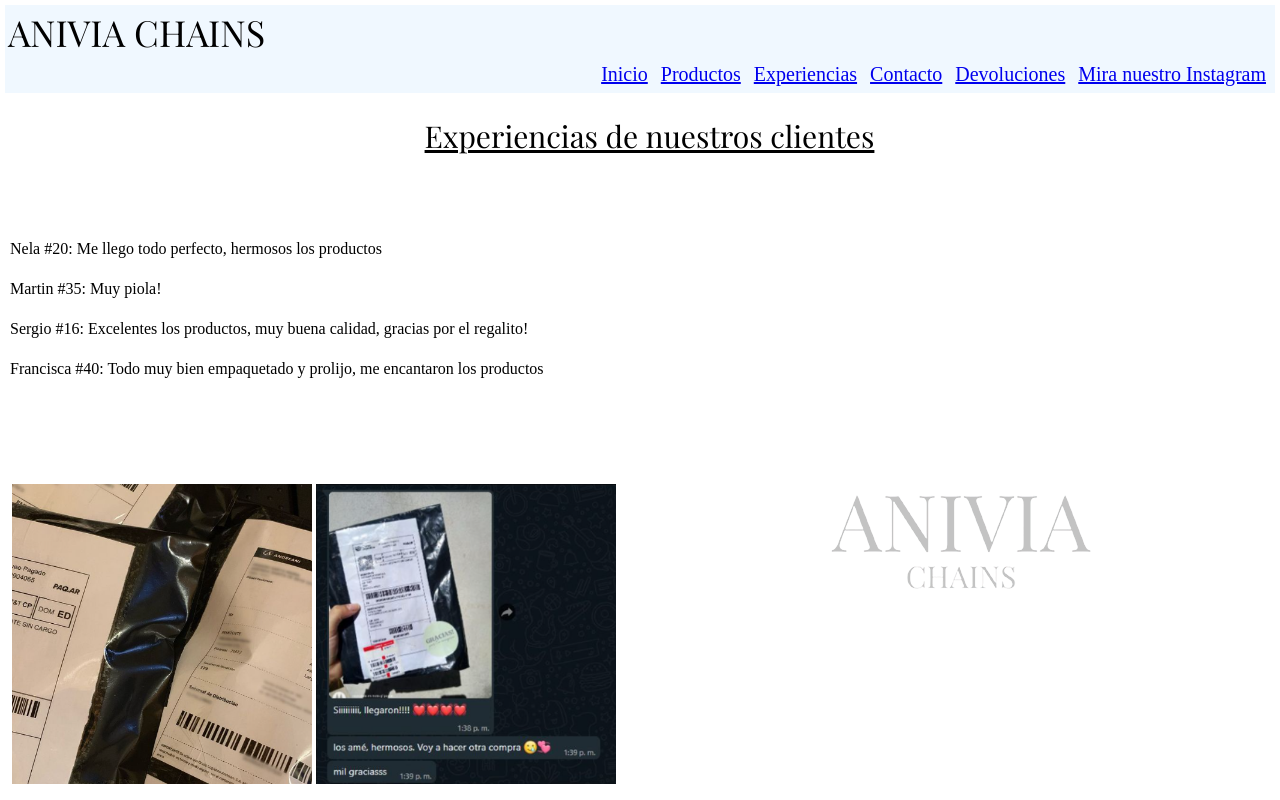
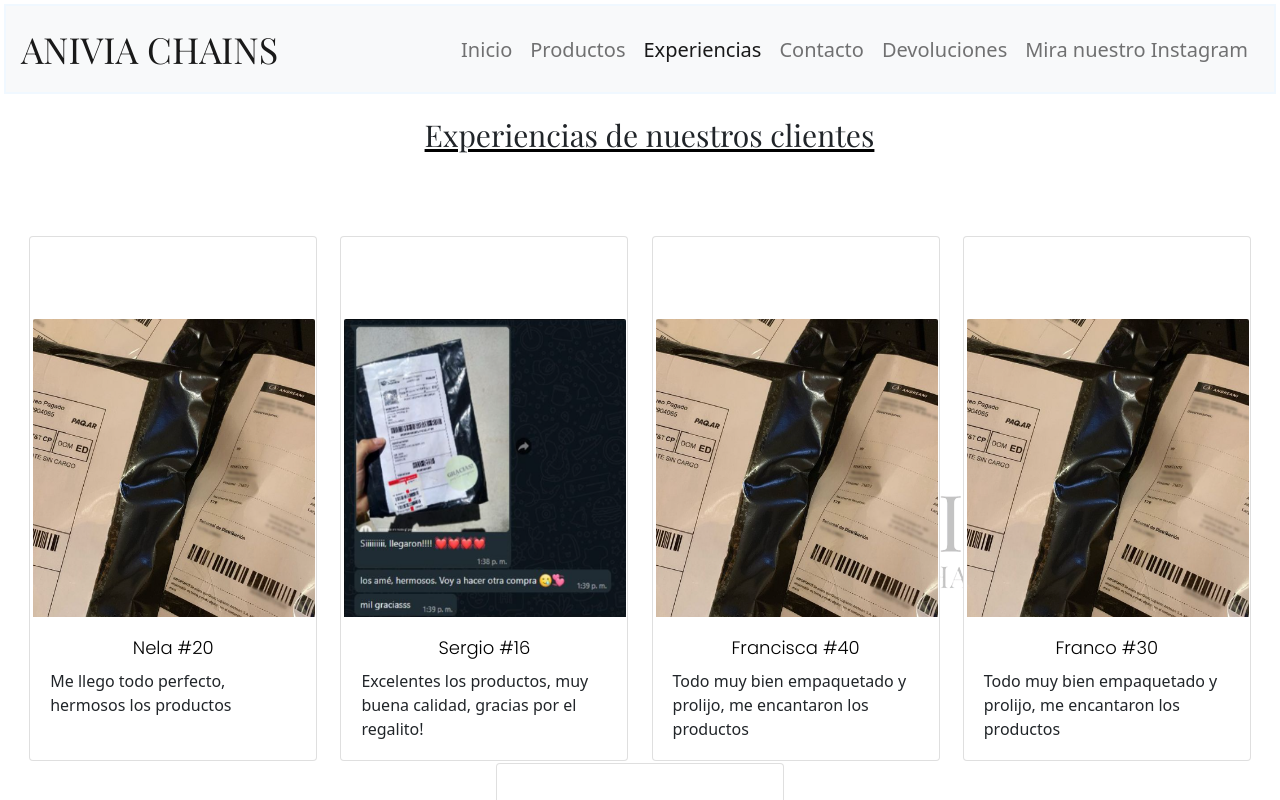
Before and after one commit to kalebbb13/proyectoAguirre, a plain HTML site: page secciones/experiencias.html in a window 1280 px wide. Shown: the top 800 px of the page. Drawn offline with nearby package versions, Linux system fonts and the light colour scheme.

Commit message:
bootstrap desafio

```diff
--- a/estilos/estilos.css
+++ b/estilos/estilos.css
@@ -28,7 +28,7 @@ body{
 
 
 
-h1{
+h1, .navbar-brand{
     animation-duration: 0.5s;
     animation-name: aparecer;
     animation-iteration-count: 1;
@@ -38,7 +38,6 @@ h1{
     font-size: 36px;
     text-align: left;
 }
-
 
 
 @keyframes aparecer {
@@ -112,7 +111,7 @@ nav ul li {
 }
 
 
-img, .clientes{
+img, .clientes, .experienciasCards{
     margin-top: 80px;
 }
 
@@ -125,8 +124,6 @@ img, .clientes{
 .fotosContainerAll{
     display: flex;
     justify-content: center;
-
-
 }
 
 
@@ -254,3 +251,15 @@ footer{
         color: blueviolet;
     }
 }
+
+
+
+.experienciasCards{
+    animation-duration: 0.5s;
+    animation-name: aparecer;
+    animation-iteration-count: 1;
+    display: flex;
+    justify-content: space-evenly;
+    margin-bottom: 80px;
+    flex-wrap: wrap;
+}
--- a/secciones/experiencias.html
+++ b/secciones/experiencias.html
@@ -4,59 +4,74 @@
     <meta charset="UTF-8">
     <meta http-equiv="X-UA-Compatible" content="IE=edge">
     <meta name="viewport" content="width=device-width, initial-scale=1.0">
+    <link href="https://cdn.jsdelivr.net/npm/bootstrap@5.1.3/dist/css/bootstrap.min.css" rel="stylesheet" integrity="sha384-1BmE4kWBq78iYhFldvKuhfTAU6auU8tT94WrHftjDbrCEXSU1oBoqyl2QvZ6jIW3" crossorigin="anonymous">
     <link rel="stylesheet" href="../estilos/estilos.css">
     <title>Anivia Chains</title>
 </head>
 <body>
 
     <header>
-
-        <h1>ANIVIA CHAINS</h1>
-
-        <nav>
-            <ul>
-                <li>
-                    <a href="../index.html">Inicio</a>
-                </li>
-                <li>
-                    <a href="productos.html">Productos</a>
-                </li>
-                <li>
-                    <a href="experiencias.html">Experiencias</a>
-                </li>
-                <li>
-                    <a href="contacto.html">Contacto</a>
-                </li>
-                <li>
-                    <a href="devoluciones.html">Devoluciones</a>
-                </li>
-                <li>
-                    <a href="https://www.instagram.com/aniviachains/" target="_blank">Mira nuestro Instagram</a>
-                </li>
-            </ul>
-        </nav>
+        <nav class="navbar navbar-expand-lg navbar-light bg-light">
+            <div class="container-fluid ">
+              <a class="navbar-brand" href="./index.html">ANIVIA CHAINS</a>
+              <button class="navbar-toggler" type="button" data-bs-toggle="collapse" data-bs-target="#navbarNavAltMarkup" aria-controls="navbarNavAltMarkup" aria-expanded="false" aria-label="Toggle navigation">
+                <span class="navbar-toggler-icon"></span>
+              </button>
+              <div class="collapse navbar-collapse d-flex justify-content-end" id="navbarNavAltMarkup">
+                <div class="navbar-nav">
+                  <a class="nav-link" href="../index.html">Inicio</a>
+                  <a class="nav-link" href="productos.html">Productos</a>
+                  <a class="nav-link active" href="experiencias.html">Experiencias</a>
+                  <a class="nav-link" href="contacto.html">Contacto</a>
+                  <a class="nav-link" href="devoluciones.html">Devoluciones</a>
+                  <a class="nav-link" href="https://www.instagram.com/aniviachains/" target="_blank">Mira nuestro Instagram </a>
+                </div>
+              </div>
+            </div>
+          </nav>
     </header>
-
 
 
     <main>
         <h2>Experiencias de nuestros clientes</h2>
 
-        <div class="clientes">
-            <p>Nela #20: Me llego todo perfecto, hermosos los productos</p><br>
-            <p>Martin #35: Muy piola!</p><br>
-            <p>Sergio #16: Excelentes los productos, muy buena calidad, gracias por el regalito!</p><br>
-            <p>Francisca #40: Todo muy bien empaquetado y prolijo, me encantaron los productos</p><br>
+        <div class="experienciasCards">
+            <div class="card" style="width: 18rem;">
+                <img src="../img/exp1.png" class="card-img-top" width="300" height="300" alt="">
+                <div class="card-body">
+                <h5 class="card-title">Nela #20</h5>
+                <p class="card-text">Me llego todo perfecto, hermosos los productos</p>
+                </div>
+            </div>
+            <div class="card" style="width: 18rem;">
+                <img src="../img/exp2.png" class="card-img-top" width="300" height="300" alt="">
+                <div class="card-body">
+                <h5 class="card-title">Sergio #16</h5>
+                <p class="card-text">Excelentes los productos, muy buena calidad, gracias por el regalito!</p>
+                </div>
+            </div>
+            <div class="card" style="width: 18rem;">
+                <img src="../img/exp1.png" class="card-img-top" width="300" height="300" alt="">
+                <div class="card-body">
+                <h5 class="card-title">Francisca #40</h5>
+                <p class="card-text">Todo muy bien empaquetado y prolijo, me encantaron los productos</p>
+                </div>
+            </div>
+            <div class="card" style="width: 18rem;">
+                <img src="../img/exp1.png" class="card-img-top" width="300" height="300" alt="">
+                <div class="card-body">
+                <h5 class="card-title">Franco #30</h5>
+                <p class="card-text">Todo muy bien empaquetado y prolijo, me encantaron los productos</p>
+                </div>
+            </div>
+            <div class="card" style="width: 18rem;">
+                <img src="../img/exp2.png" class="card-img-top" width="300" height="300" alt="">
+                <div class="card-body">
+                <h5 class="card-title">Agustin #66</h5>
+                <p class="card-text">Todo muy bien empaquetado y prolijo, me encantaron los productos</p>
+                </div>
+            </div>
         </div>
-
-        <div class="fotosContainerAll">
-            <figure class="fotos">
-                <img src="../img/exp1.png" width="300" height="300" alt="">
-                <img src="../img/exp2.png" width="300" height="300" alt="">
-            </figure>
-        </div>
-
-
 
     </main>
 
@@ -67,6 +82,6 @@
         <h4>Todos los medios de pago</h4>
         <h5>Comunicate con nosotros por Instagram!</h5>
     </footer>
-
+    <script src="https://cdn.jsdelivr.net/npm/bootstrap@5.1.3/dist/js/bootstrap.bundle.min.js" integrity="sha384-ka7Sk0Gln4gmtz2MlQnikT1wXgYsOg+OMhuP+IlRH9sENBO0LRn5q+8nbTov4+1p" crossorigin="anonymous"></script>
 </body>
 </html>
```
Also changed, not shown: index.html (+22 -27 lines), secciones/contacto.html (+21 -29 lines), secciones/devoluciones.html (+20 -28 lines), secciones/productos.html (+20 -25 lines), img/anivia_10-modified (1).png (added).
